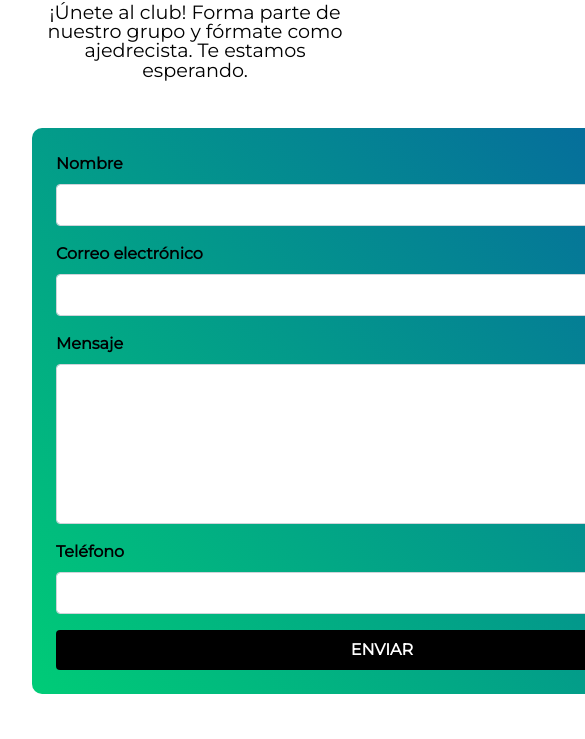
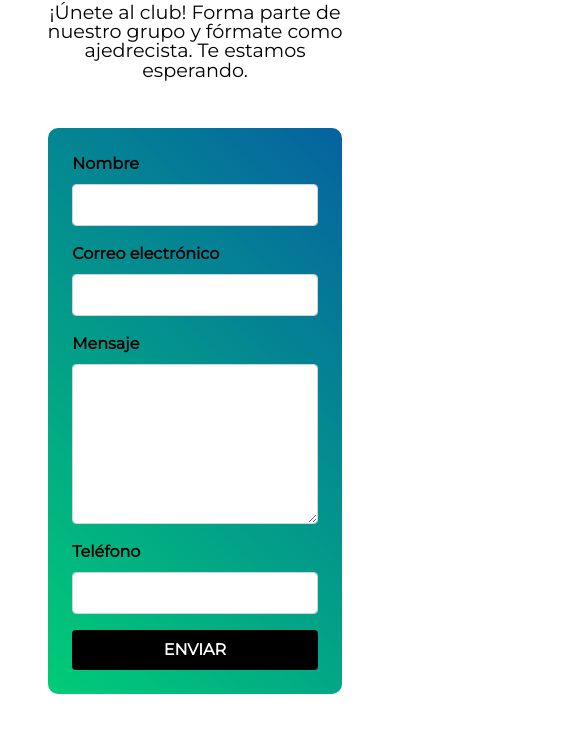
Before and after one commit to albbmg/HerramientasHTMLCSSllPEC2, a website built with Parcel: page src/inscribete.html in a window 390 px wide. Shown: the part 495-1234 px from the top of the page, 585 px wide, since content can reach past the window. Built offline with nearby package versions, Linux system fonts and the light colour scheme.

Commit message:
Minor changes

```diff
--- a/src/assets/styles/layouts/_home.scss
+++ b/src/assets/styles/layouts/_home.scss
@@ -319,6 +319,7 @@ button:hover a {
 }
 .quote {
   border: 2px solid $card-border-color;
+  border-radius: 10px;
   background-color: $card-bg-color;
   display: flex;
   justify-content: center;
@@ -448,4 +449,8 @@ button:hover a {
     padding: 10px;
     flex-direction: column;
   }
+
+  .form-bg {
+    width: 90%;
+  }
 }
--- a/src/inscribete.html
+++ b/src/inscribete.html
@@ -17,7 +17,7 @@
             <p class="text-center my-4">¡Únete al club! Forma parte de nuestro grupo y fórmate como ajedrecista. Te estamos esperando.</p>
         </div>
         <div class="container-sm p-4 mt-5 mb-5 form-bg">
-            <form class="form">
+            <form class="form" name="contact" method="POST" data-netlify="true">
                 <div class="form__group">
                   <label class="form__label" for="name">Nombre</label>
                   <input class="form__input" type="text" id="name" name="name" required>
```
Also changed, not shown: 2 other files. Lines whose indentation alone changed are shown as unchanged.
